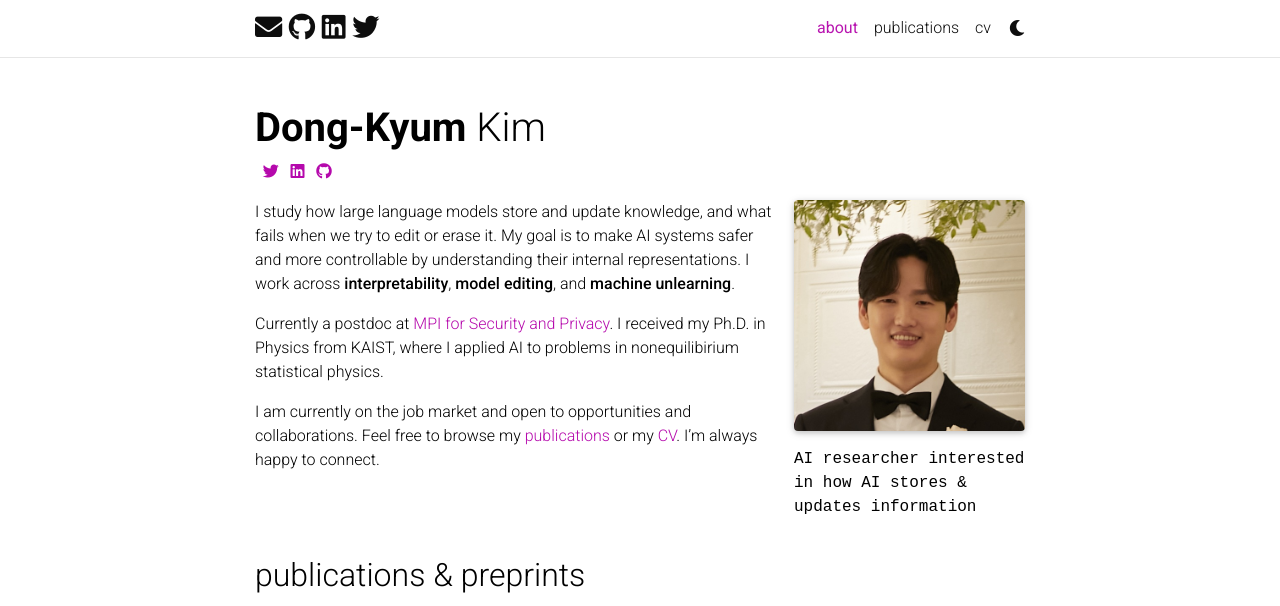
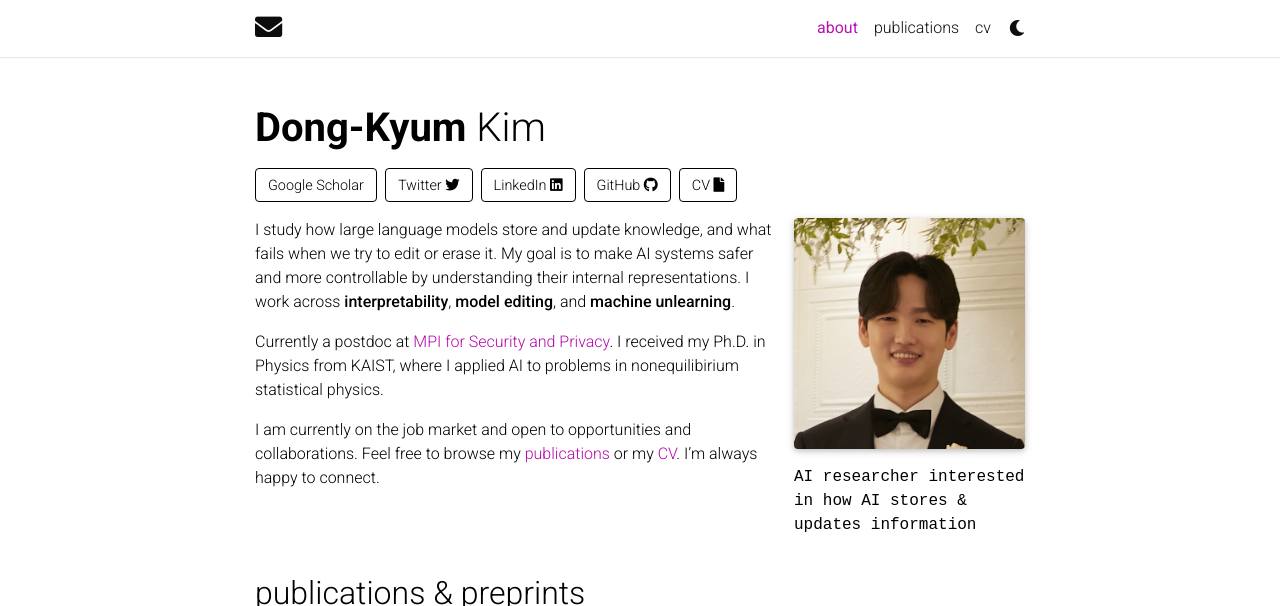
Before and after one commit to kdkyum/kdkyum.github.io, a Jekyll site: the page built from _pages/about.md, in a window 1280 px wide, cut to the strip 0-606 px from the top of the page. Built offline with Jekyll 4.4.1, drawn with Linux system fonts in a browser that asks for light colours; full-size pictures stand in for the smaller copies a plugin makes; comment, search, counter and statistics services are not loaded; a style sheet for code colours, icons or effects is not loaded.

Commit message:
feat: enhance about page with improved social media links and styling

```diff
--- a/_config.yml
+++ b/_config.yml
@@ -65,11 +65,11 @@ og_image: # The site-wide (default for all links) Open Graph preview image
 # Social integration
 # -----------------------------------------------------------------------------
 
-github_username: kdkyum # your GitHub user name
+github_username: # your GitHub user name
 gitlab_username: # your GitLab user name
-twitter_username: kdkyum531 # your Twitter handle
-linkedin_username: kdkyum # your LinkedIn user name
-scholar_userid: -pvD9xUAAAAJ # your Google Scholar ID
+twitter_username: # your Twitter handle
+linkedin_username: # your LinkedIn user name
+scholar_userid: # your Google Scholar ID
 semanticscholar_id: # your Semantic Scholar ID
 orcid_id: # 0000-0001-6630-2181 # your ORCID ID
 medium_username: # your Medium username
--- a/_pages/about.md
+++ b/_pages/about.md
@@ -3,11 +3,23 @@ layout: about
 title: about
 permalink: /
 subtitle: >
-  <a href="https://scholar.google.com/citations?user=-pvD9xUAAAAJ" title="Google Scholar"><i class="ai ai-google-scholar"></i></a> &nbsp;
-  <a href="https://twitter.com/kdkyum531" title="Twitter"><i class="fab fa-twitter"></i></a> &nbsp;
-  <a href="https://linkedin.com/in/kdkyum" title="LinkedIn"><i class="fab fa-linkedin"></i></a> &nbsp;
-  <a href="https://github.com/kdkyum" title="GitHub"><i class="fab fa-github"></i></a> &nbsp;
-  <a href="/assets/pdf/CV_DKK.pdf" title="CV"><i class="ai ai-cv"></i></a>
+  <div class="flex-box">
+  <div class="academic-link-box" onclick="location.href='https://scholar.google.com/citations?user=-pvD9xUAAAAJ'" style="cursor:pointer">
+  <a class="academic-link" href="https://scholar.google.com/citations?user=-pvD9xUAAAAJ">Google Scholar <i class="ai ai-google-scholar-square"></i></a>
+  </div>
+  <div class="academic-link-box" onclick="location.href='https://twitter.com/kdkyum531'" style="cursor:pointer">
+  <a class="academic-link" href="https://x.com/kdkyum531">Twitter <i class="fab fa-twitter"></i></a>
+  </div>
+  <div class="academic-link-box" onclick="location.href='https://www.linkedin.com/in/kdkyum/'" style="cursor:pointer">
+  <a class="academic-link" href="https://www.linkedin.com/in/kdkyum/">LinkedIn <i class="fab fa-linkedin"></i></a>
+  </div>
+  <div class="academic-link-box" onclick="location.href='https://github.com/kdkyum'" style="cursor:pointer">
+  <a class="academic-link" href="https://github.com/kdkyum">GitHub <i class="fab fa-github"></i></a>
+  </div>
+  <div class="academic-link-box" onclick="location.href='/assets/pdf/CV_DKK.pdf'" style="cursor:pointer">
+  <a class="academic-link" href="/assets/pdf/CV_DKK.pdf">CV <i class="fas fa-file"></i></a>
+  </div>
+  </div>
 
 profile:
   align: right
--- a/_sass/_layout.scss
+++ b/_sass/_layout.scss
@@ -44,6 +44,39 @@ body.sticky-bottom-footer {
 
 
 /*****************************************************************************
+* Academic Links
+*****************************************************************************/
+
+.flex-box {
+  display: flex;
+  flex-wrap: wrap;
+  gap: 8px;
+}
+
+.academic-link-box {
+  display: inline-block;
+  padding: 4px 12px;
+  border: 1px solid var(--global-text-color);
+  border-radius: 4px;
+  transition: background-color 0.2s;
+
+  &:hover {
+    background-color: var(--global-theme-color);
+    border-color: var(--global-theme-color);
+
+    .academic-link {
+      color: white;
+    }
+  }
+}
+
+.academic-link {
+  color: var(--global-text-color);
+  text-decoration: none;
+  font-size: 0.9rem;
+}
+
+/*****************************************************************************
 * Projects
 *****************************************************************************/
 
```
